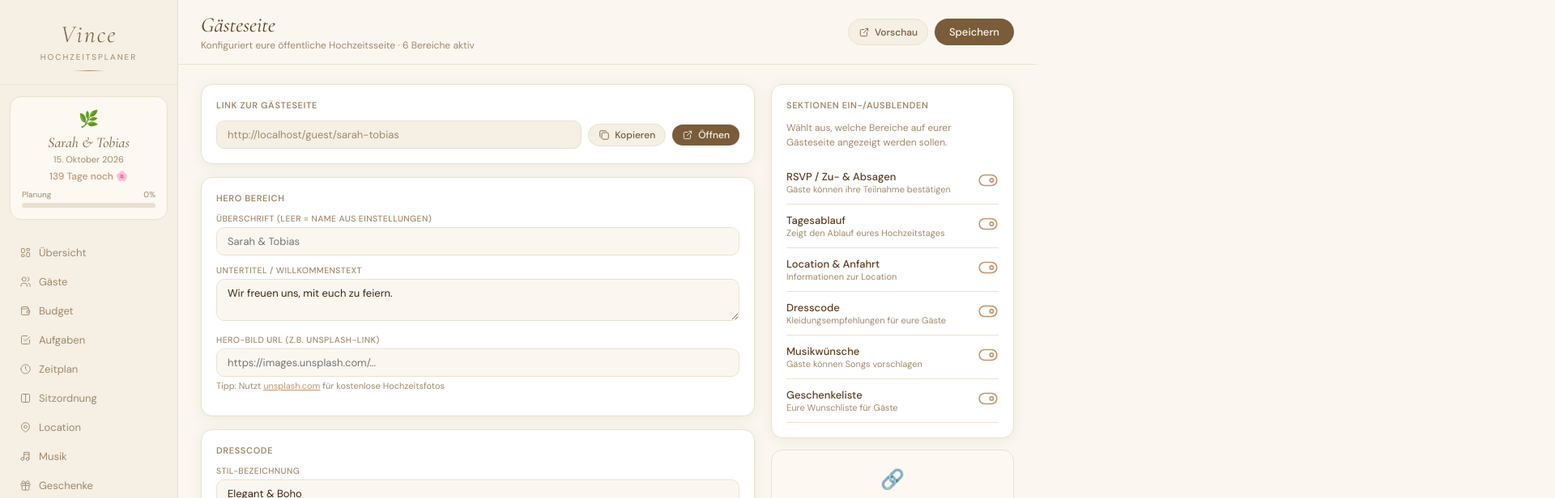
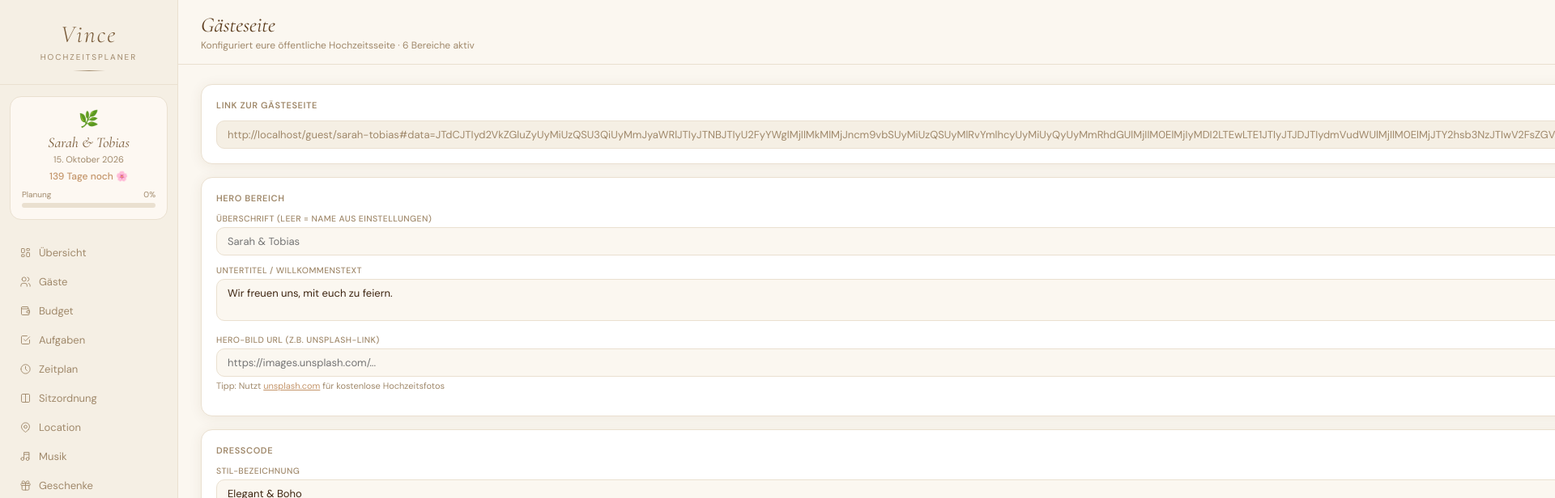
Before and after one commit to TanerTops/Wedding, a React (Vite) app: page /guest-page in a window 1280 px wide. Shown: the top 616 px of the page at 81% size, 1920 px wide, since content can reach past the window. Built offline with nearby package versions, Linux system fonts and the light colour scheme.

Commit message:
Update GuestPageSettings.jsx

```diff
--- a/src/pages/GuestPageSettings.jsx
+++ b/src/pages/GuestPageSettings.jsx
@@ -27,7 +27,13 @@ export default function GuestPageSettings() {
   const [saved, setSaved] = useState(false);
   const [copied, setCopied] = useState(false);
 
-  const guestUrl = `${window.location.origin}/guest/${makeSlug(wedding)}`;
+  function buildShareUrl() {
+    const tl = loadState('timeline', []);
+    const reg = loadState('registry', []);
+    const payload = { wedding, config, timeline: tl, registry: reg };
+    try { const b64 = btoa(encodeURIComponent(JSON.stringify(payload))); return `${window.location.origin}/guest/${makeSlug(wedding)}#data=${b64}`; } catch { return `${window.location.origin}/guest/${makeSlug(wedding)}`; }
+  }
+  const guestUrl = buildShareUrl();
 
   function update(key, val) { setConfig(c => ({ ...c, [key]: val })); }
   function toggleSection(id) { setConfig(c => ({ ...c, sections: { ...c.sections, [id]: !c.sections[id] } })); }
```
